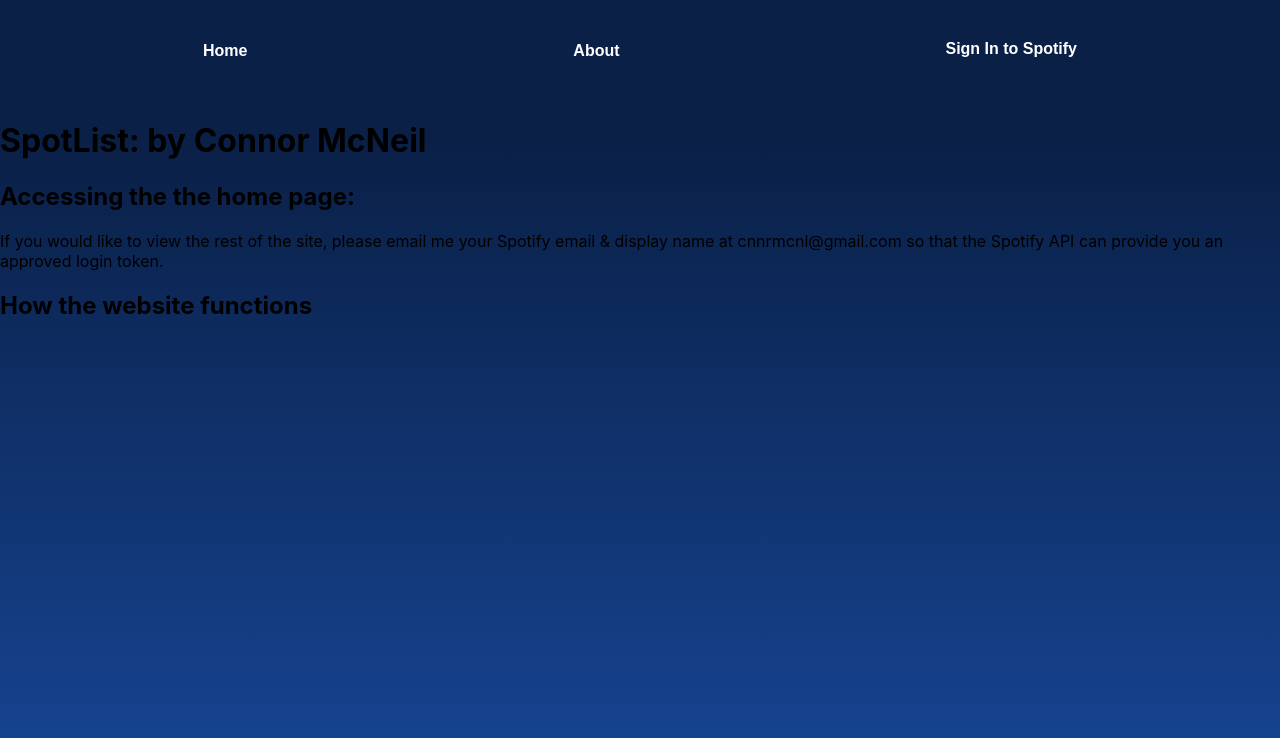
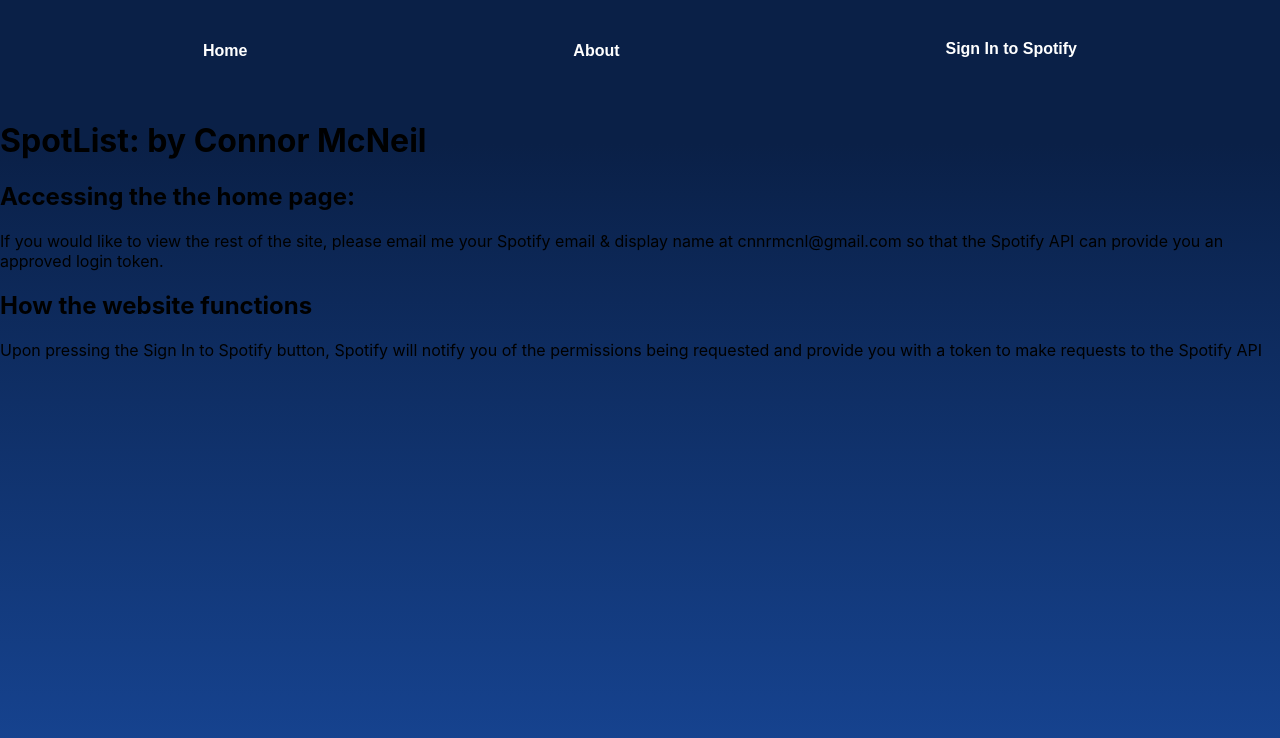
Before and after one commit to cnnrmcneil/Spotify-API-Playlist-Page, a React (Create React App) app: page /about in a window 1280 px wide. Shown: the top 738 px of the page. Built offline with nearby package versions, Linux system fonts and the light colour scheme; what spotify-web-api-js would draw is missing.

Commit message:
play button added

```diff
--- a/src/Components/About.js
+++ b/src/Components/About.js
@@ -11,6 +11,11 @@
         API can provide you an approved login token.
       </p>
       <h2>How the website functions</h2>
+      <p>
+        Upon pressing the Sign In to Spotify button, Spotify will notify you of
+        the permissions being requested and provide you with a token to make
+        requests to the Spotify API
+      </p>
     </div>
   );
 };
--- a/src/Components/Songlist.js
+++ b/src/Components/Songlist.js
@@ -26,7 +26,9 @@
                       songNumber: index,
                     });
                   }}
-                ></button>
+                >
+                  Play
+                </button>
               </li>
               <div className="songartist">
                 <span>
```
